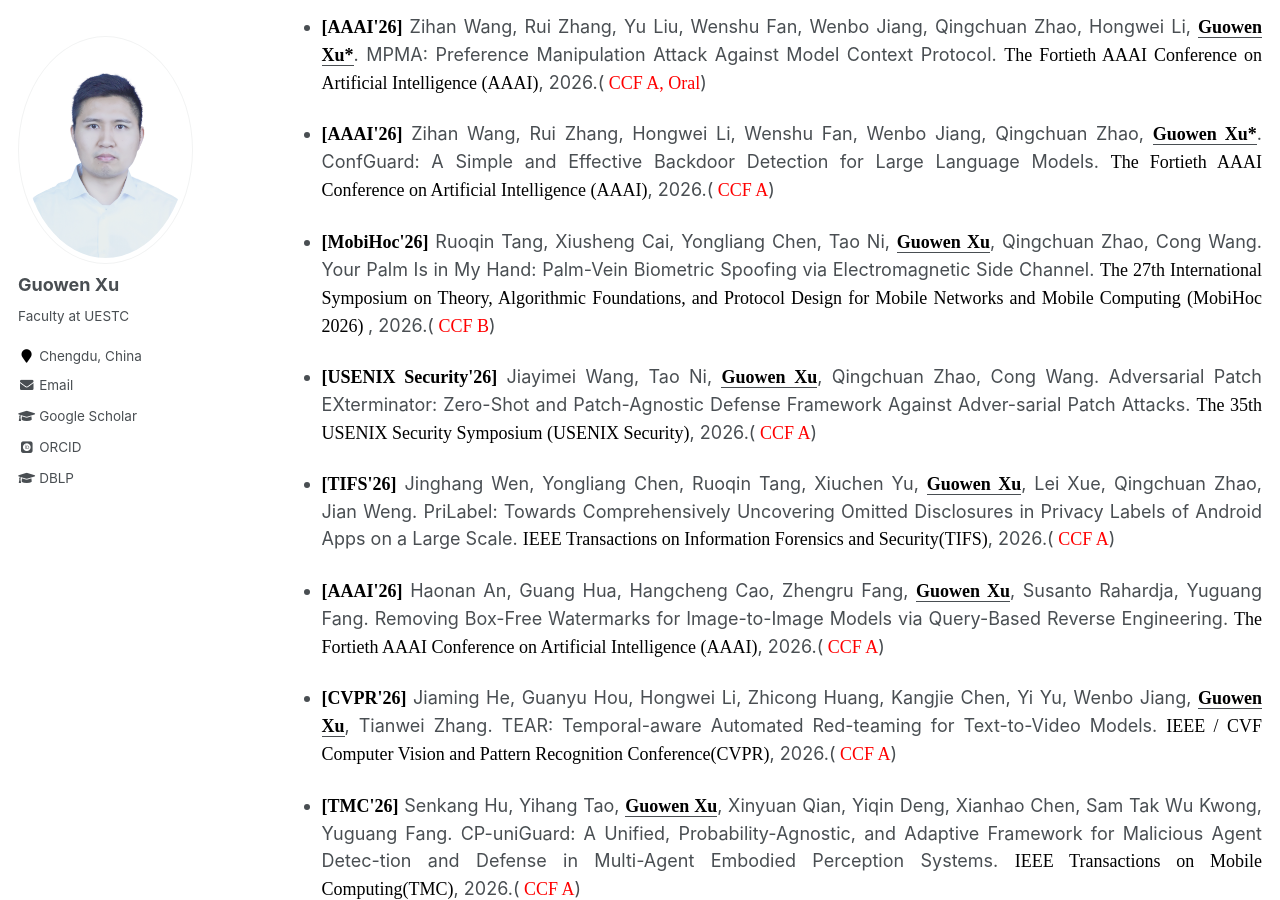
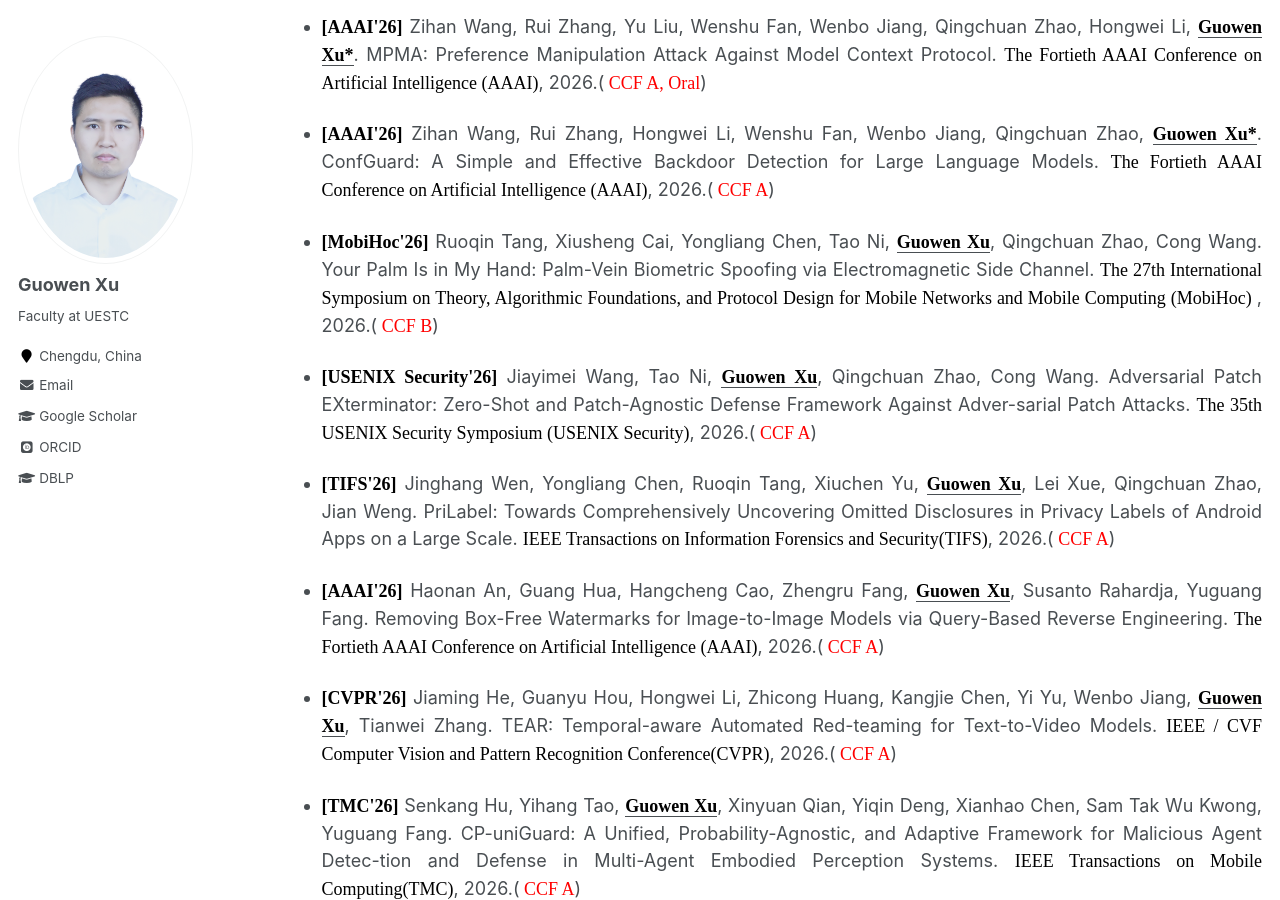
Before and after one commit to Guowen-xu/guowen-xu.github.io, a Jekyll site: the page built from _pages/publications.md, in a window 1280 px wide and 900 px high, scrolled down 1050 px. Built offline with Jekyll 4.4.1, drawn with Linux system fonts in a browser that asks for light colours; some web fonts are replaced.

Commit message:
Update publications.md

```diff
--- a/_pages/publications.md
+++ b/_pages/publications.md
@@ -31,7 +31,7 @@ You can find my articles on my [Google Scholar](https://scholar.google.com.hk/ci
 
 * <p align="justify"> <b><font face="Times New Roman" color=black size=4> [AAAI'26]</font></b> Zihan Wang, Rui Zhang, Hongwei Li, Wenshu Fan, Wenbo Jiang, Qingchuan Zhao, <u><b><font face="Times New Roman" color=black size=4> Guowen Xu*</font></b></u>. ConfGuard: A Simple and Effective Backdoor Detection for Large Language Models. <font face="Times New Roman" color=black size=4> The Fortieth AAAI Conference on Artificial Intelligence (AAAI)</font>, 2026.(<font face="Times New Roman" color=red size=4> CCF A</font>)
 
-* <p align="justify"> <b><font face="Times New Roman" color=black size=4> [MobiHoc'26]</font></b> Ruoqin Tang, Xiusheng Cai, Yongliang Chen, Tao Ni,  <u><b><font face="Times New Roman" color=black size=4> Guowen Xu</font></b></u>, Qingchuan Zhao, Cong Wang.  Your Palm Is in My Hand: Palm-Vein Biometric Spoofing via Electromagnetic Side Channel. <font face="Times New Roman" color=black size=4> The 27th International Symposium on Theory, Algorithmic Foundations, and Protocol Design for Mobile Networks and Mobile Computing (MobiHoc 2026) </font>, 2026.(<font face="Times New Roman" color=red size=4> CCF B</font>)
+* <p align="justify"> <b><font face="Times New Roman" color=black size=4> [MobiHoc'26]</font></b> Ruoqin Tang, Xiusheng Cai, Yongliang Chen, Tao Ni,  <u><b><font face="Times New Roman" color=black size=4> Guowen Xu</font></b></u>, Qingchuan Zhao, Cong Wang.  Your Palm Is in My Hand: Palm-Vein Biometric Spoofing via Electromagnetic Side Channel. <font face="Times New Roman" color=black size=4> The 27th International Symposium on Theory, Algorithmic Foundations, and Protocol Design for Mobile Networks and Mobile Computing (MobiHoc) </font>, 2026.(<font face="Times New Roman" color=red size=4> CCF B</font>)
 
 * <p align="justify"> <b><font face="Times New Roman" color=black size=4> [USENIX Security'26]</font></b> Jiayimei Wang, Tao Ni, <u><b><font face="Times New Roman" color=black size=4> Guowen Xu</font></b></u>, Qingchuan Zhao, Cong Wang. Adversarial Patch EXterminator: Zero-Shot and Patch-Agnostic Defense Framework Against Adver-sarial Patch Attacks. <font face="Times New Roman" color=black size=4> The 35th USENIX Security Symposium (USENIX Security)</font>, 2026.(<font face="Times New Roman" color=red size=4> CCF A</font>)
 * <p align="justify">  <b><font face="Times New Roman" color=black size=4> [TIFS'26]</font></b>  Jinghang Wen, Yongliang Chen, Ruoqin Tang,  Xiuchen Yu, <u><b><font face="Times New Roman" color=black size=4> Guowen Xu</font></b></u>, Lei Xue, Qingchuan Zhao, Jian Weng. PriLabel: Towards Comprehensively Uncovering Omitted Disclosures in Privacy Labels of Android Apps on a Large Scale. <font face="Times New Roman" color=black size=4> IEEE Transactions on Information Forensics and Security(TIFS)</font>, 2026.(<font face="Times New Roman" color=red size=4> CCF A</font>)
```
